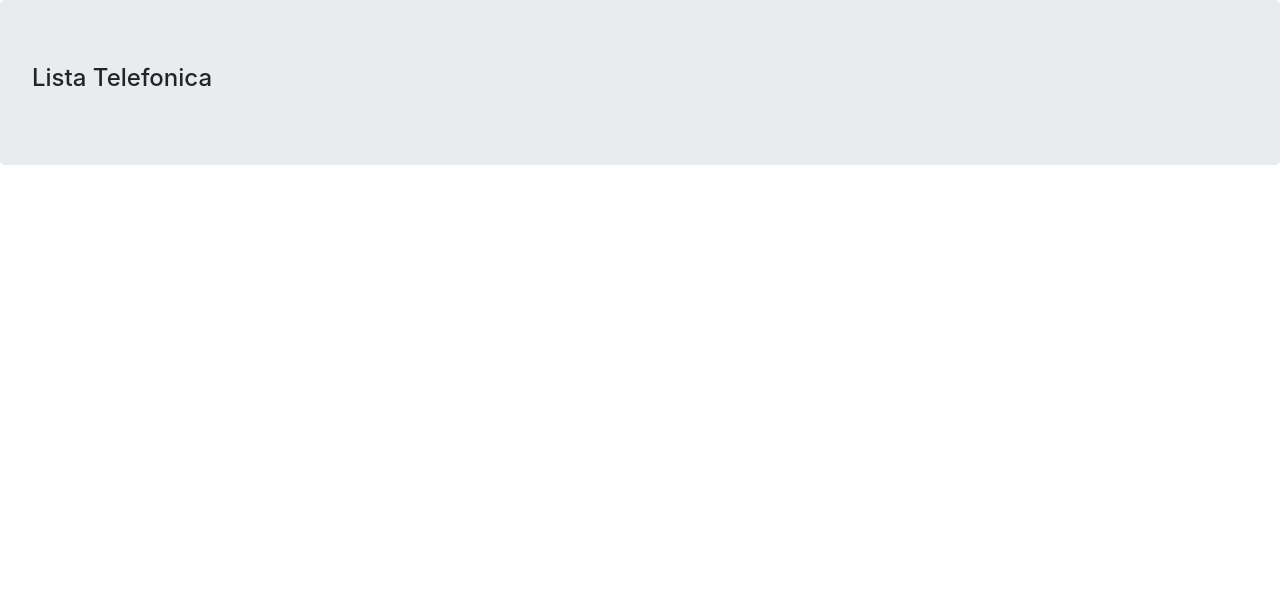
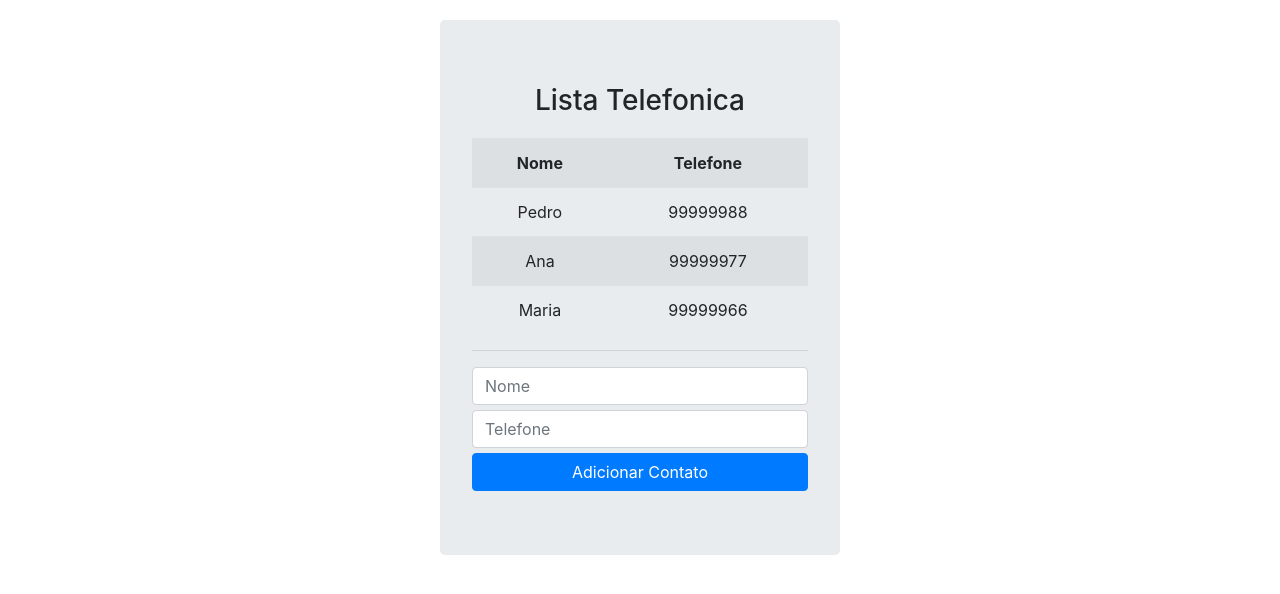
Before and after one commit to MichelCamaraDeveloper/Intro-AngularJS-V1, a plain HTML site: page listaTelefonica/index.html in a window 1280 px wide. Drawn offline with nearby package versions, Linux system fonts and the light colour scheme.

Commit message:
Organizacao e novas implementacoes
Foram implentados novos conceitos do angular e feita a organizacao de pastas do projeto.

```diff
--- /dev/null
+++ b/listaTelefonica/css/style.css
@@ -0,0 +1,15 @@
+.jumbotron {
+  width: 400px;
+  text-align: center;
+  margin-top: 20px;
+  margin-left: auto;
+  margin-right: auto;
+}
+
+.table{
+  margin-top: 20px;
+}
+
+.form-control{
+  margin-bottom: 5px;
+}
--- a/projeto/index.html
+++ b/listaTelefonica/index.html
@@ -5,7 +5,8 @@
   <meta name="viewport" content="width=device-width, initial-scale=1.0">
   <meta http-equiv="X-UA-Compatible" content="ie=edge">
 
-  <script src="angular.js"></script>
+  <script src="lib/angular.js"></script>
+  <link rel="stylesheet" href="css/style.css">
 
   <link rel="stylesheet" href="https://stackpath.bootstrapcdn.com/bootstrap/4.3.1/css/bootstrap.min.css" integrity="sha384-ggOyR0iXCbMQv3Xipma34MD+dH/1fQ784/j6cY/iJTQUOhcWr7x9JvoRxT2MZw1T" crossorigin="anonymous">
   <script src="https://code.jquery.com/jquery-3.3.1.slim.min.js" integrity="sha384-q8i/X+965DzO0rT7abK41JStQIAqVgRVzpbzo5smXKp4YfRvH+8abtTE1Pi6jizo" crossorigin="anonymous"></script>
@@ -21,13 +22,49 @@
     //Isso encontra um módulo
     angular.module("listaTelefonica").controller("listaTelefonicaCtrl", function($scope){
        $scope.menssagem = "Lista Telefonica";
+
+       $scope.contatos = [
+         {nome: "Pedro", telefone:"99999988"},
+         {nome: "Ana", telefone:"99999977"},
+         {nome: "Maria", telefone:"99999966"},
+       ];
+
+      $scope.adicionarContato = function(contato){
+        $scope.contatos.push(angular.copy(contato));
+        delete $scope.contato;
+
+      };
+
     });
   </script>
   <title>Estudo Angular JS v1.7</title>
 </head>
 <body ng-controller="listaTelefonicaCtrl">
     <div class="jumbotron">
-      <h4 ng-bind="menssagem"></h4>
+      <!-- ng-bind - Substitui o elemento por uma expressao -->
+      <!-- <h4 ng-bind="menssagem"></h4>  -->
+      <!-- Elemento menssagem -->
+      <h3>{{menssagem}}</h3>
+
+      <!-- ng-repeat - Itera sobre os itens de uma colecao
+      ou de um objeto -->
+      <table class="table table-striped">
+        <tr>
+          <th>Nome</th>
+          <th>Telefone</th>
+        </tr>
+        <tr ng-repeat="contato in contatos">
+          <td>{{contato.nome}}</td>
+          <td>{{contato.telefone}}</td>
+        </tr>
+      </table>
+      <hr/>
+      <!-- ng-model - Vincula uma propriedade ao $scope -->
+      <input class="form-control" type="text" placeholder="Nome" ng-model="contato.nome"/>
+      <input class="form-control" type="text" placeholder="Telefone" ng-model="contato.telefone"/>
+
+      <!-- ng-click - Atribui um comportamento ao evento -->
+      <button class="btn btn-primary btn-block " ng-click="adicionarContato(contato)"> Adicionar Contato </button>
     </div>
 </body>
 </html>
```
Also changed, not shown: listaTelefonica/lib/angular.js (renamed from projeto/angular.js), 1 other file.
